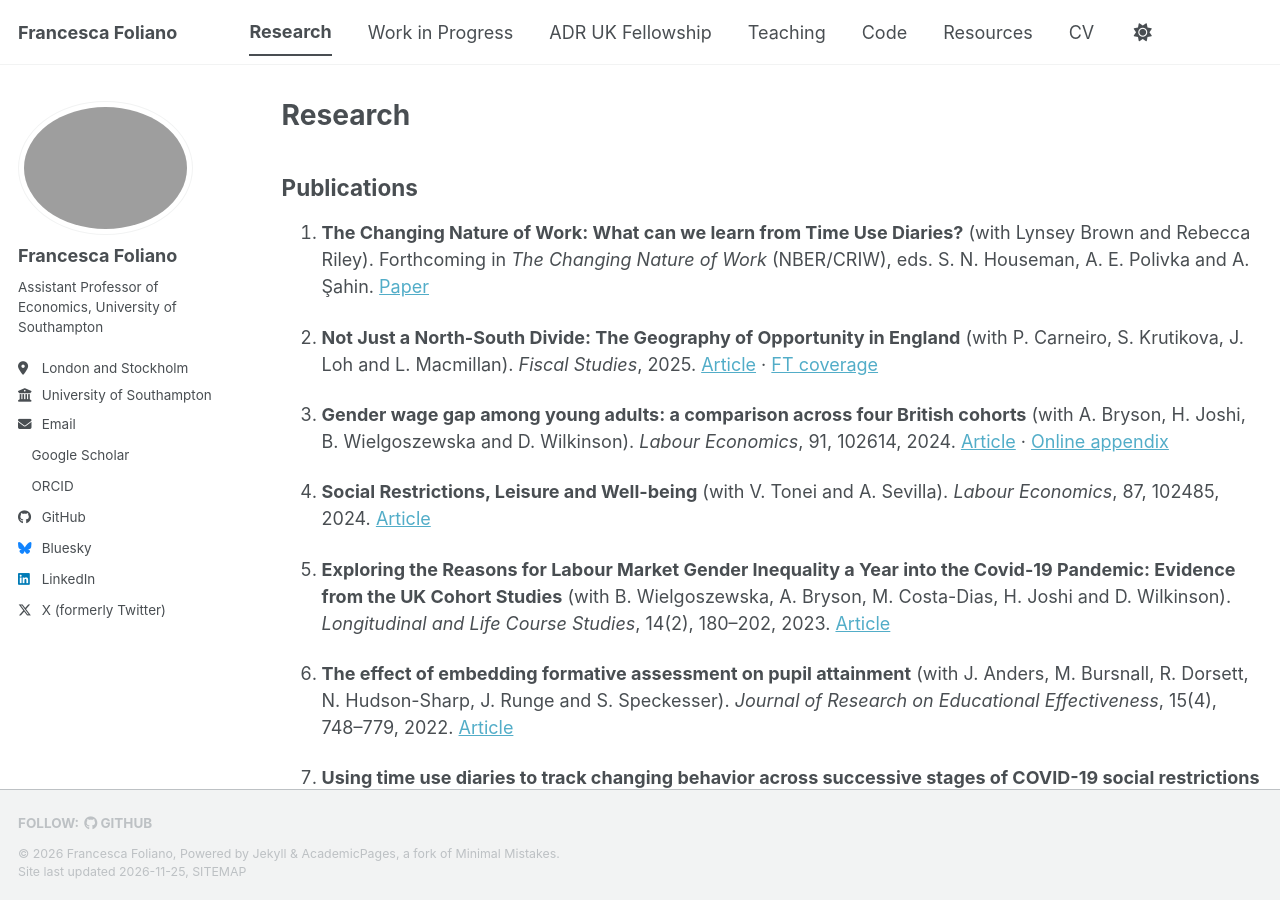
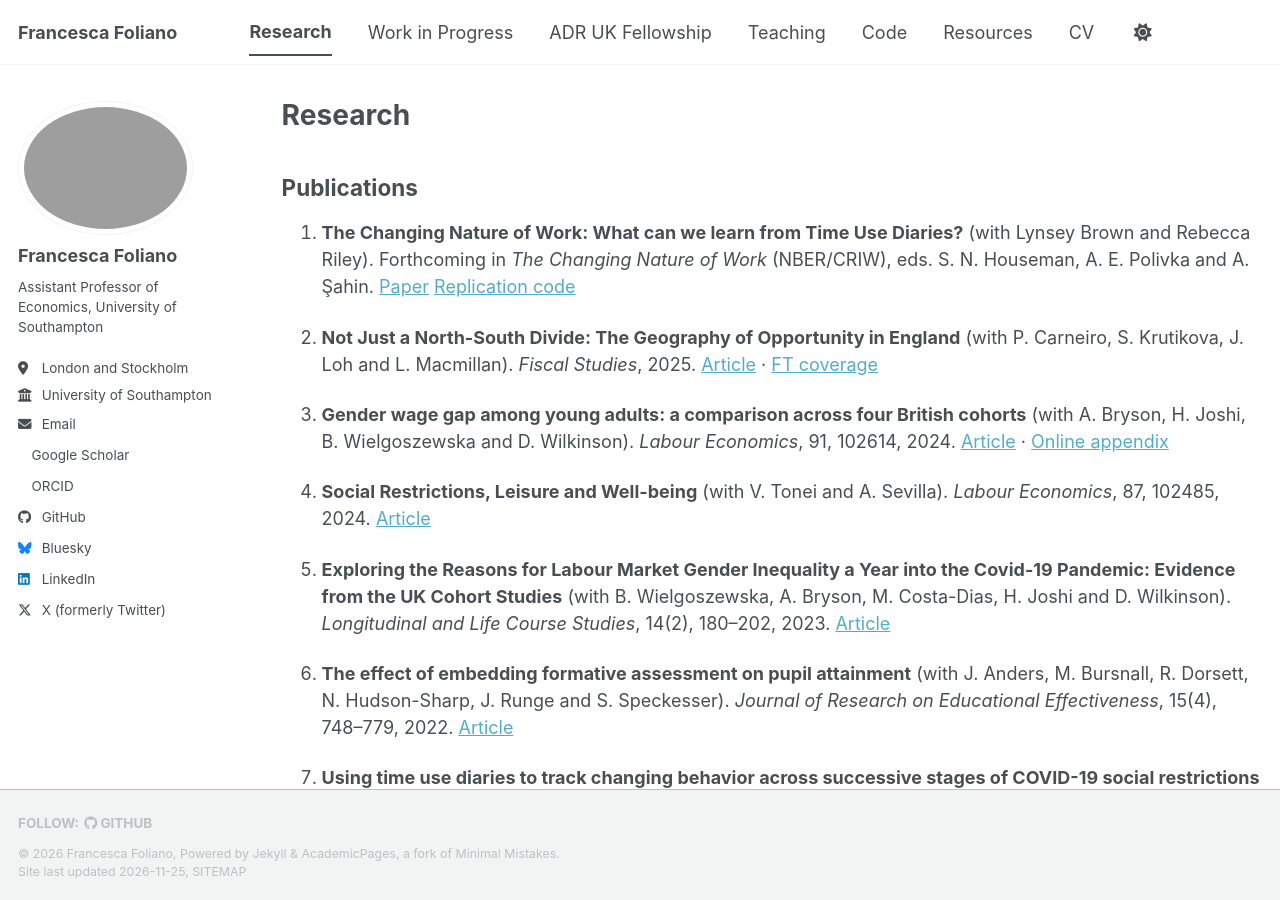
Before and after one commit to francescafoliano/francescafoliano.github.io, a Jekyll site: the page built from _pages/research.md, in a window 1280 px wide and 900 px high. Built offline with Jekyll 4.4.1, drawn with Linux system fonts in a browser that asks for light colours; a script bundle is joined from its source files by our own code; a style sheet for code colours, icons or effects is not loaded.

Commit message:
Update research.md with replication code link
Added replication code link for the first publication.

```diff
--- a/_pages/research.md
+++ b/_pages/research.md
@@ -7,7 +7,7 @@ author_profile: true
 
 ## Publications
 
-1. **The Changing Nature of Work: What can we learn from Time Use Diaries?** (with Lynsey Brown and Rebecca Riley). Forthcoming in *The Changing Nature of Work* (NBER/CRIW), eds. S. N. Houseman, A. E. Polivka and A. Şahin. [Paper](/files/NBER_time_use_17_Nov_2026.pdf)
+1. **The Changing Nature of Work: What can we learn from Time Use Diaries?** (with Lynsey Brown and Rebecca Riley). Forthcoming in *The Changing Nature of Work* (NBER/CRIW), eds. S. N. Houseman, A. E. Polivka and A. Şahin. [Paper](/files/NBER_time_use_17_Nov_2026.pdf) [Replication code](https://github.com/francescafoliano/time-use-wfh-replication)
 
 2. **Not Just a North-South Divide: The Geography of Opportunity in England** (with P. Carneiro, S. Krutikova, J. Loh and L. Macmillan). *Fiscal Studies*, 2025. [Article](https://onlinelibrary.wiley.com/doi/10.1111/1475-5890.70012) · [FT coverage](https://www.ft.com/content/91def526-e08f-4f00-8335-7c16a6873910)
 
```
